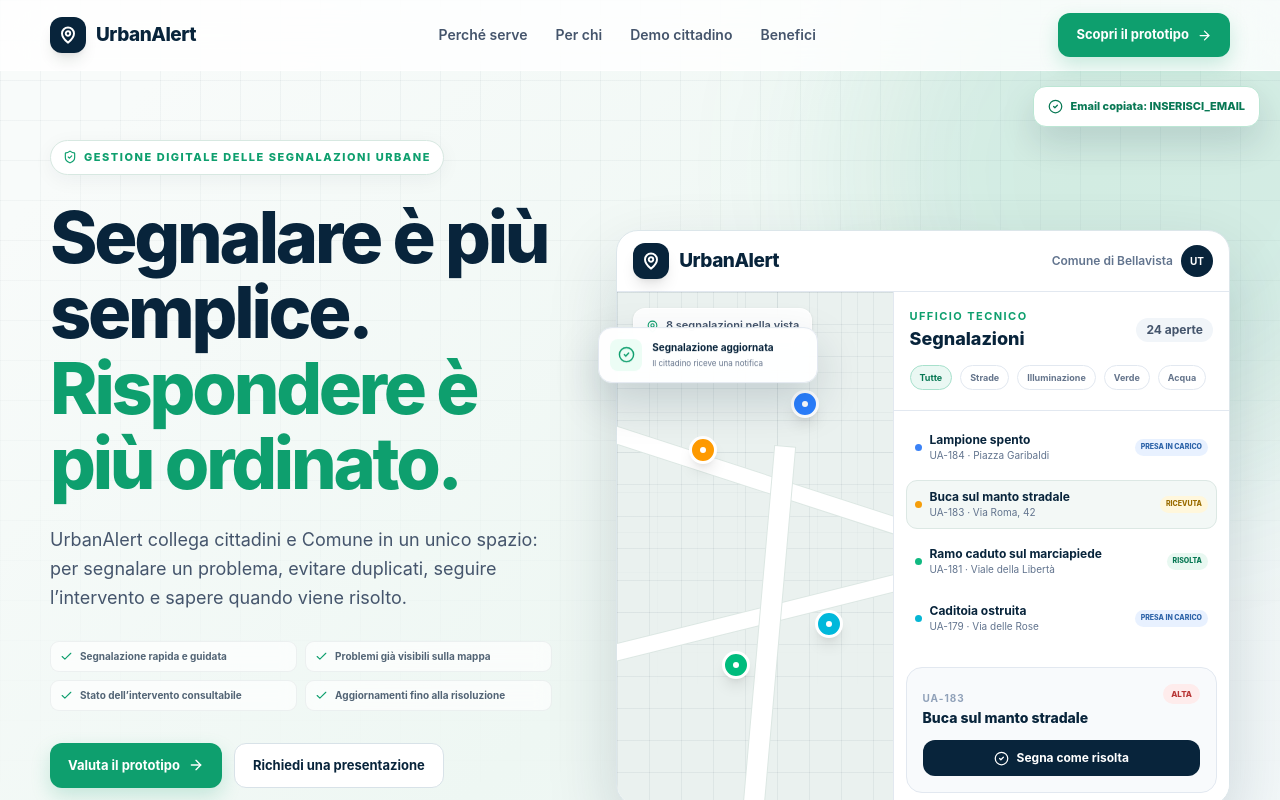
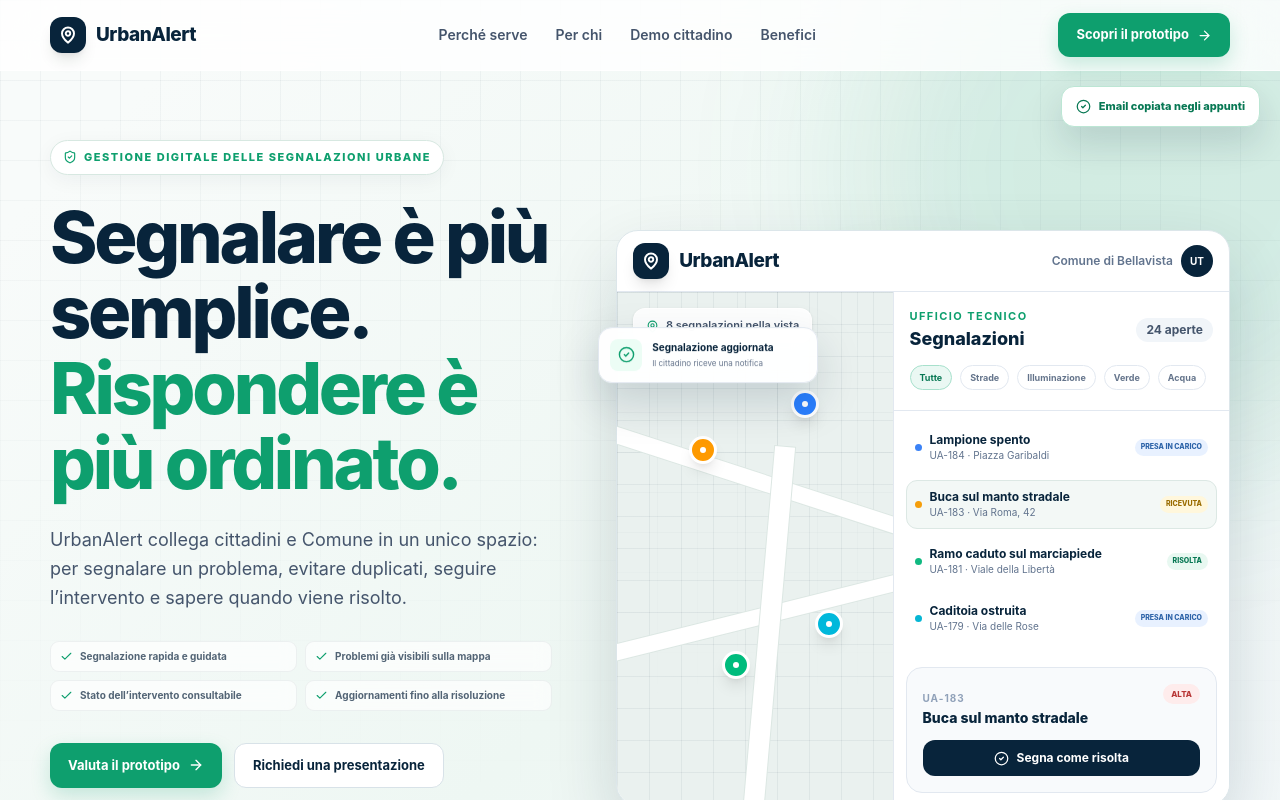
Before and after one commit to zambedoardo0716-prog/urbanalert-landing, a Next.js app: page / in a window 1280 px wide. Both pictures are taken after a click on the button "Richiedi una presentazione". Shown: the top 800 px of the page. Built offline with nearby package versions, Linux system fonts and the light colour scheme.

Commit message:
Update final contact CTA

```diff
--- a/components/landing-page.tsx
+++ b/components/landing-page.tsx
@@ -31,7 +31,7 @@ const dailyProblems = [
   ["Manca una visione condivisa tra gli uffici", Users, "Ogni settore può avere informazioni diverse sulla stessa situazione."],
 ];
 
-const contactEmail = "INSERISCI_EMAIL";
+const contactEmail = "urbanalert@email.it";
 
 const audiences = [
   ["Cittadini", UserRound, "Segnalano e seguono gli interventi."],
@@ -180,7 +180,7 @@ export function LandingPage() {
   };
   return (
     <main className="overflow-hidden">
-      <AnimatePresence>{contactToast && <motion.div initial={{ opacity: 0, y: -10 }} animate={{ opacity: 1, y: 0 }} exit={{ opacity: 0, y: -10 }} className="contact-toast"><CheckCircle2 size={15} /> Email copiata: {contactEmail}</motion.div>}</AnimatePresence>
+      <AnimatePresence>{contactToast && <motion.div initial={{ opacity: 0, y: -10 }} animate={{ opacity: 1, y: 0 }} exit={{ opacity: 0, y: -10 }} className="contact-toast"><CheckCircle2 size={15} /> Email copiata negli appunti</motion.div>}</AnimatePresence>
       <header className="fixed inset-x-0 top-0 z-50 border-b border-white/70 bg-white/80 backdrop-blur-xl">
         <div className="container flex h-[70px] items-center justify-between"><Logo /><nav className="hidden items-center gap-7 text-sm font-semibold text-slate-600 md:flex"><a href="#perche-serve">Perché serve</a><a href="#per-chi">Per chi</a><a href="#demo-cittadino">Demo cittadino</a><a href="#benefici">Benefici</a></nav><div className="hidden md:block"><Button onClick={goDemo}>Scopri il prototipo <ArrowRight size={15} /></Button></div><button className="md:hidden" onClick={() => setMenu(!menu)}>{menu ? <X /> : <Menu />}</button></div>
         {menu && <div className="border-t bg-white px-5 py-4 md:hidden"><div className="flex flex-col gap-4 text-sm font-semibold"><a href="#perche-serve">Perché serve</a><a href="#per-chi">Per chi</a><a href="#demo-cittadino">Demo cittadino</a><a href="#benefici">Benefici</a></div></div>}
@@ -258,7 +258,7 @@ export function LandingPage() {
 
       <section className="section"><div className="container"><motion.div {...reveal} className="credibility-panel"><div><span className="section-kicker">Pensato anche per piccoli Comuni</span><h2>Più chiarezza operativa, senza sostituire ciò che già funziona.</h2><p>UrbanAlert non nasce per sostituire i sistemi, le procedure o le responsabilità già presenti nell’ente. L’obiettivo è offrire un flusso più chiaro e organizzato per raccogliere, condividere e seguire le segnalazioni dei cittadini.</p><p>Il prototipo è pensato anche per amministrazioni con strutture snelle, dove le stesse persone seguono più attività e una visione condivisa può semplificare il lavoro quotidiano.</p></div><div className="credibility-points"><span><CheckCircle2 size={18} /><b>Si affianca ai processi esistenti</b><small>Senza imporre un nuovo modello organizzativo.</small></span><span><Users size={18} /><b>Adatto a gruppi di lavoro ridotti</b><small>Informazioni essenziali e accessibili in un unico punto.</small></span><span><Route size={18} /><b>Flusso semplice e leggibile</b><small>Dalla ricezione della segnalazione alla chiusura.</small></span></div></motion.div></div></section>
 
-      <section className="pb-10 pt-10"><div className="container"><motion.div {...reveal} className="cta-panel"><div className="cta-grid" /><div className="relative z-10 max-w-3xl"><span className="eyebrow eyebrow-light"><Sparkles size={14} /> Scopri UrbanAlert in modo concreto</span><h2 className="mt-5 font-display text-4xl font-extrabold tracking-tight text-white md:text-5xl">Scopri come potrebbe adattarsi al tuo Comune.</h2><p className="mt-5 max-w-2xl text-base leading-relaxed text-slate-300">Esamina il prototipo e approfondisci con una presentazione dedicata come un flusso più chiaro potrebbe supportare cittadini e uffici.</p><div className="mt-8 flex flex-col gap-3 sm:flex-row"><Button onClick={goDemo}>Valuta il prototipo <ArrowRight size={16} /></Button><ContactButton light onCopy={copyContactEmail}>Richiedi una presentazione</ContactButton></div><p className="mt-4 text-xs font-semibold text-slate-300">Scrivici a {contactEmail}</p></div><Zap className="absolute bottom-[-35px] right-8 text-white/5" size={250} /></motion.div></div></section>
+      <section className="pb-10 pt-10"><div className="container"><motion.div {...reveal} className="cta-panel"><div className="cta-grid" /><div className="relative z-10 max-w-3xl"><span className="eyebrow eyebrow-light"><Sparkles size={14} /> Scopri UrbanAlert in modo concreto</span><h2 className="mt-5 font-display text-4xl font-extrabold tracking-tight text-white md:text-5xl">Scopri come potrebbe adattarsi al tuo Comune.</h2><p className="mt-5 max-w-2xl text-base leading-relaxed text-slate-300">Esamina il prototipo e approfondisci con una presentazione dedicata come un flusso più chiaro potrebbe supportare cittadini e uffici.</p><div className="mt-8 flex flex-col gap-3 sm:flex-row"><Button onClick={goDemo}>Valuta il prototipo <ArrowRight size={16} /></Button><ContactButton light onCopy={copyContactEmail}>Contattaci</ContactButton></div><p className="mt-4 text-xs font-semibold text-slate-300">Per una presentazione o un confronto: {contactEmail}</p></div><Zap className="absolute bottom-[-35px] right-8 text-white/5" size={250} /></motion.div></div></section>
 
       <footer className="border-t border-slate-200 py-9"><div className="container flex flex-col gap-5 text-xs text-slate-500 md:flex-row md:items-center md:justify-between"><Logo /><p className="max-w-2xl leading-relaxed">Progetto dimostrativo sviluppato per presentare un possibile sistema digitale di gestione delle segnalazioni urbane.</p><span>© 2026 UrbanAlert</span></div></footer>
     </main>
```
